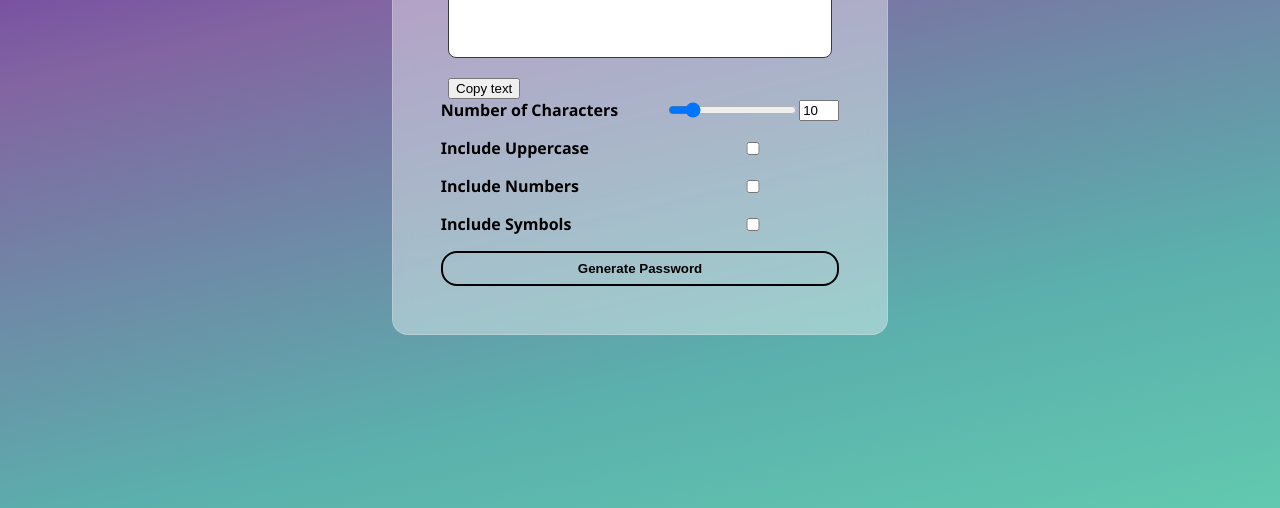
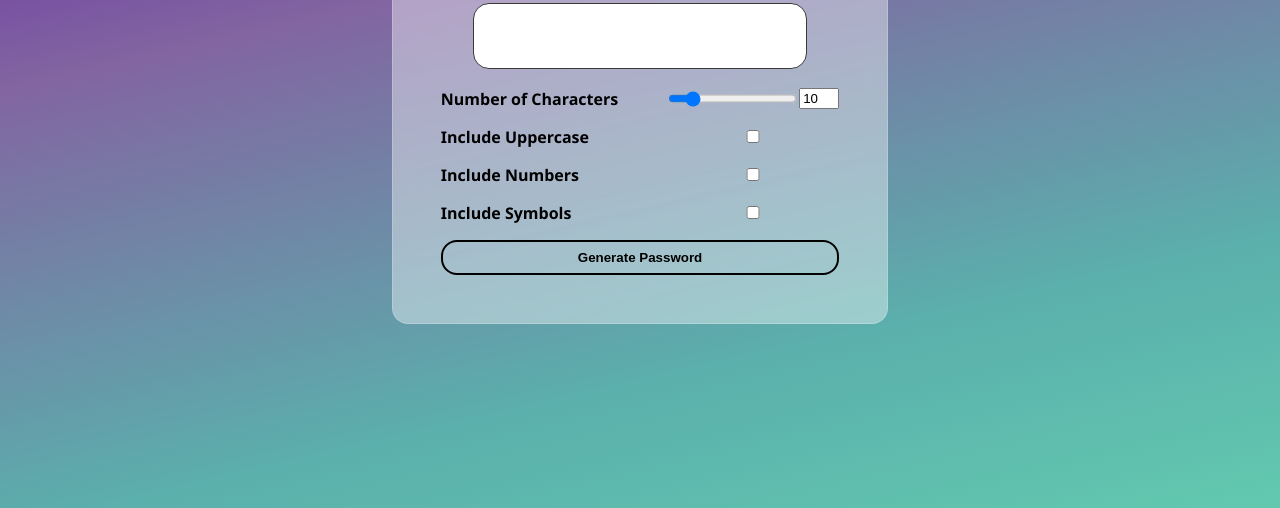
Before and after one commit to ethanrmorris/passwordGenerator, a plain HTML site: page index.html in a window 1280 px wide. Shown: the part 292-800 px from the top of the page. Drawn offline with Linux system fonts and the light colour scheme.

Commit message:
password bug fix

```diff
--- a/index.html
+++ b/index.html
@@ -6,15 +6,19 @@
     <meta name="viewport" content="width=device-width, initial-scale=1.0" />
     <script src="script.js" defer></script>
     <link rel="stylesheet" href="styles.css" />
+    <script
+      src="https://kit.fontawesome.com/e2014e7d03.js"
+      crossorigin="anonymous"
+    ></script>
     <title>Password Generator</title>
   </head>
   <body>
     <div class="container">
       <h1 class="title">Password Generator</h1>
-      <div>
+      <div class="row">
         <h3 class="password-display" id="passwordDisplay"></h3>
-        <button onclick="myFunction()">Copy text</button>
       </div>
+
       <form id="passwordGeneratorForm" class="form" action="">
         <label for="">Number of Characters</label>
         <div class="character-amount-container">
--- a/styles.css
+++ b/styles.css
@@ -50,7 +50,7 @@ label {
 
 .character-amount-container {
   display: flex;
-  align-items: center;
+  align-items: left;
 }
 
 .number-input {
@@ -63,12 +63,12 @@ label {
   padding: 1rem;
   border: 1px solid rgb(58, 58, 58);
   height: 2rem;
-  width: 350px;
+  width: 300px;
   display: flex;
   justify-content: center;
   align-items: center;
   word-break: break-all;
-  border-radius: 0.5rem;
+  border-radius: 1rem;
 }
 
 .btn {
```
